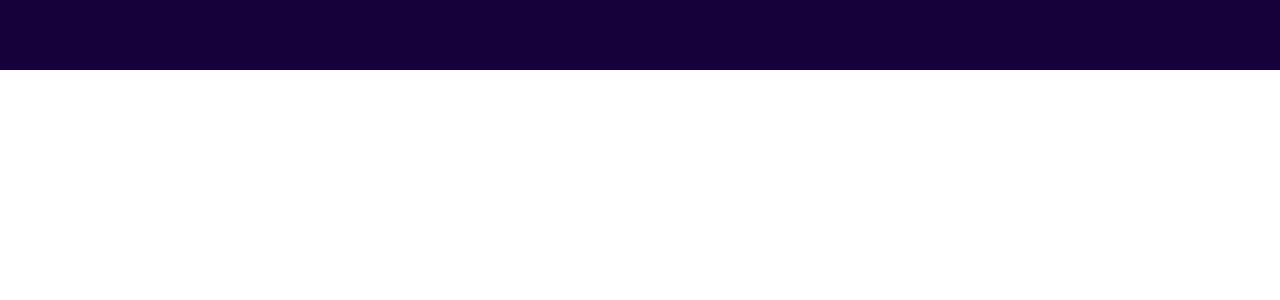
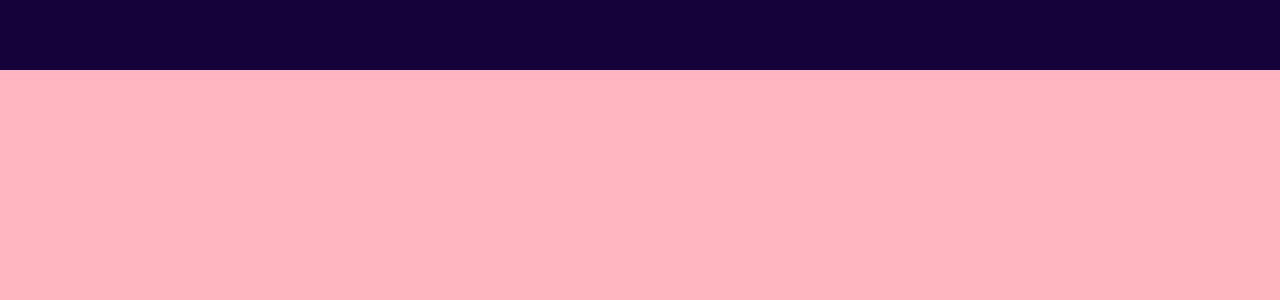
Before and after one commit to aaroncbrown/aaroncbrown.github.io, a React (Create React App) app: page / in a window 1280 px wide. Shown: the top 300 px of the page. Built offline with nearby package versions, Linux system fonts and the light colour scheme.

Commit message:
implemented snap scrolling

```diff
--- a/src/App.tsx
+++ b/src/App.tsx
@@ -1,9 +1,22 @@
+import Contact from './components/Contact/Contact';
+import Intro from './components/Intro/Intro';
+import Portfolio from './components/Portfolio/Portfolio';
+import Testimonials from './components/Testimonials/Testimonials';
 import TopBar from './components/TopBar/TopBar';
+import Works from './components/Works/Works';
+import './app.scss';
 
 function App() {
   return (
     <div className="app">
       <TopBar />
+      <div className="sections">
+        <Intro />
+        <Portfolio />
+        <Works />
+        <Testimonials />
+        <Contact />
+      </div>
     </div>
   );
 }
--- /dev/null
+++ b/src/app.scss
@@ -0,0 +1,26 @@
+.app {
+    height: 100vh;
+
+    .sections {
+        width: 100%;
+        height: calc(100vh - 70px);
+        background-color: lightsalmon;
+        overflow-x: hidden;                 // Keeps vertical scroll bar beneath the top bar and allows snapping to work
+        position: relative;
+        top: 70px;
+        scroll-snap-type: y mandatory;
+        overflow-y: scroll;
+        scroll-behavior: smooth;
+        scrollbar-width: none;              // for Firefox
+        &::-webkit-scrollbar {
+            display: none;
+        }
+
+        > * {
+            width: 100vw;
+            height: calc(100vh - 70px);
+            scroll-snap-align: start;
+            scroll-snap-stop: always;
+        }
+    }
+}
--- a/src/components/Portfolio/portfolio.scss
+++ b/src/components/Portfolio/portfolio.scss
@@ -1,3 +1,3 @@
-.porfolio {
+.portfolio {
     background-color: lightskyblue;
 }
--- a/src/components/TopBar/top-bar.scss
+++ b/src/components/TopBar/top-bar.scss
@@ -2,4 +2,7 @@
     width: 100%;
     height: 70px;
     background-color: #15023a;
+    position: fixed;
+    top: 0;
+    z-index: 2;
 }
--- a/src/components/Works/Works.tsx
+++ b/src/components/Works/Works.tsx
@@ -1,4 +1,4 @@
-import 'works.scss';
+import './works.scss';
 
 export default function Works() {
   return (
--- a/src/index.css
+++ b/src/index.scss
@@ -1,4 +1,5 @@
 body {
   font-family: 'Roboto', sans-serif;
   margin: 0;
+  overflow-x: hidden;
 }
--- a/src/index.tsx
+++ b/src/index.tsx
@@ -1,6 +1,6 @@
 import React from 'react';
 import ReactDOM from 'react-dom';
-import './index.css';
+import './index.scss';
 import App from './App';
 
 ReactDOM.render(
```
